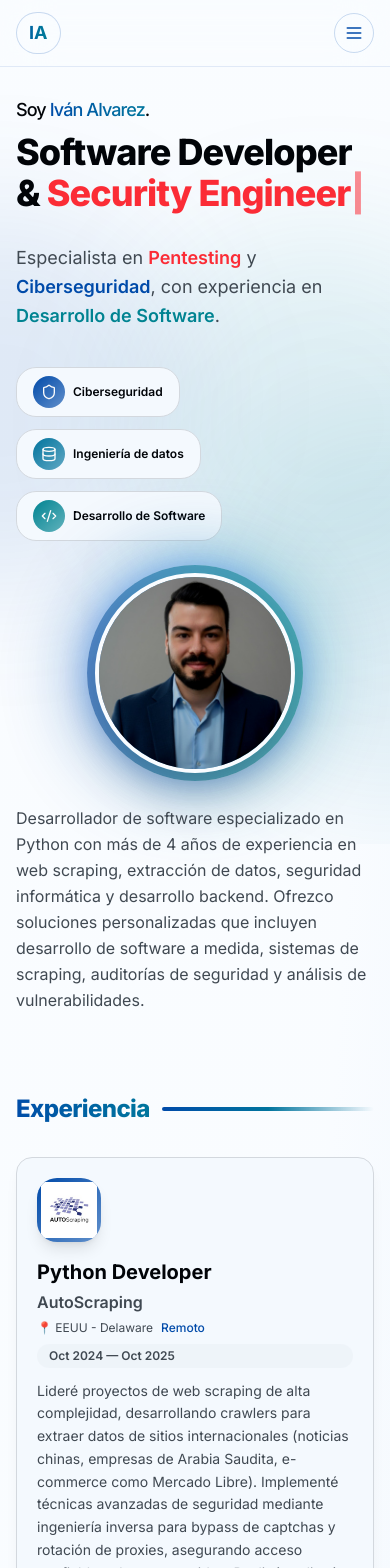
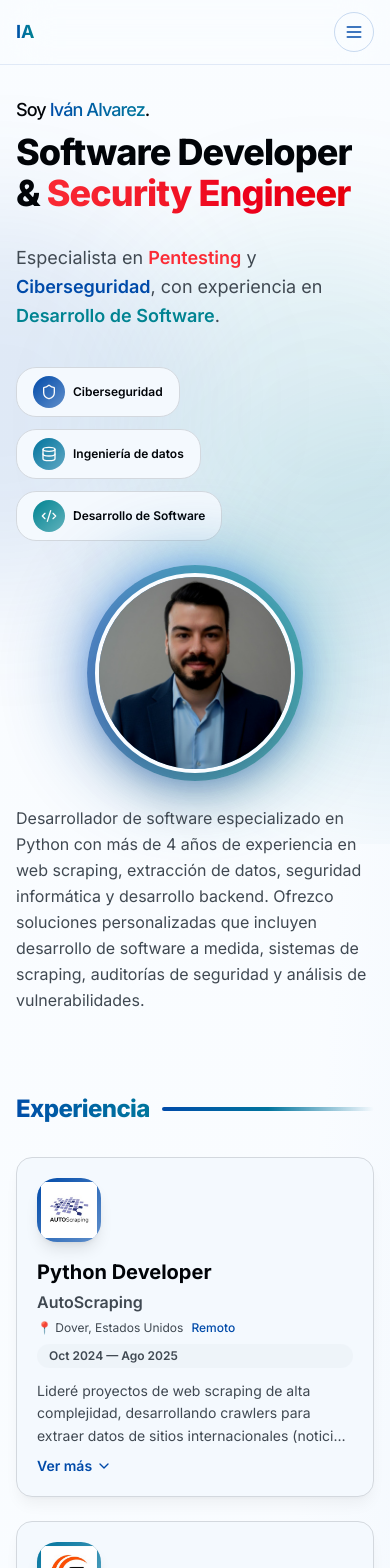
Before and after one commit to ivanlalvarez22/ivan-alvarez, a Next.js app: page / in a window 390 px wide. Shown: the top 1568 px of the page. Built offline with nearby package versions, Linux system fonts and the light colour scheme.

Commit message:
Sección ver mas en mobile

```diff
--- a/app/globals.css
+++ b/app/globals.css
@@ -180,6 +180,12 @@
 @layer utilities {
   .gradient-text {
     @apply bg-gradient-to-r from-primary via-secondary to-accent bg-clip-text text-transparent;
+    animation: gradient-shift 8s ease infinite;
+    background-size: 200% auto;
+  }
+
+  .gradient-text-red {
+    @apply bg-gradient-to-r from-red-500 via-red-600 to-red-400 bg-clip-text text-transparent;
     animation: gradient-shift 8s ease infinite;
     background-size: 200% auto;
   }
--- a/components/hero-section.tsx
+++ b/components/hero-section.tsx
@@ -98,7 +98,7 @@ export default function HeroSection() {
             </span>
             Software Developer &{" "}
             <span
-              className={`inline-block ${isRed ? "text-red-500" : "gradient-text"}`}
+              className={`inline-block ${isRed ? "gradient-text-red" : "gradient-text"}`}
               style={{ minWidth: "1ch" }}
             >
               {typingText}
--- a/components/navigation.tsx
+++ b/components/navigation.tsx
@@ -58,7 +58,7 @@ export default function Navigation() {
               e.preventDefault()
               window.scrollTo({ top: 0, behavior: "smooth" })
             }}
-            className="text-lg sm:text-xl font-bold bg-gradient-to-r from-primary via-secondary to-accent bg-clip-text text-transparent hover:scale-105 transition-transform px-3 py-1.5 rounded-full border border-primary/20 hover:border-primary/40 hover:bg-primary/5 transition-all duration-300"
+            className="text-lg sm:text-xl font-bold bg-gradient-to-r from-primary via-secondary to-accent bg-clip-text text-transparent hover:scale-105 transition-transform"
             aria-label="Ir al inicio"
           >
             IA
@@ -126,7 +126,7 @@ export default function Navigation() {
             className="fixed inset-0 z-[55] md:hidden bg-background/95 backdrop-blur-sm"
             onClick={() => setIsMenuOpen(false)}
           />
-          <div className="fixed top-0 right-0 z-[60] md:hidden w-full max-w-sm h-full bg-background/95 backdrop-blur-xl border-l border-primary/20 shadow-2xl mobile-menu-slide">
+          <div className="fixed top-0 right-0 z-[60] md:hidden w-full max-w-sm h-full bg-background/95 backdrop-blur-xl border-l border-primary/20 shadow-2xl mobile-menu-slide flex flex-col">
             <div className="flex items-center justify-between p-6 border-b border-primary/10">
               <div className="text-xl font-bold bg-gradient-to-r from-primary via-secondary to-accent bg-clip-text text-transparent">
                 Menú
@@ -140,7 +140,7 @@ export default function Navigation() {
               </button>
             </div>
 
-            <nav className="flex flex-col p-6 gap-3">
+            <nav className="flex flex-col p-6 gap-3 flex-1 overflow-y-auto">
               <a
                 href="#hero"
                 onClick={(e) => handleNavClick("hero", e)}
@@ -177,6 +177,21 @@ export default function Navigation() {
                 Contacto
               </a>
             </nav>
+
+            {/* Footer del menú */}
+            <div className="border-t border-primary/10 p-6 mt-auto">
+              <div className="text-center space-y-2">
+                <div className="text-sm font-bold bg-gradient-to-r from-primary via-secondary to-accent bg-clip-text text-transparent">
+                  Ivan Alvarez
+                </div>
+                <div className="text-xs text-muted-foreground">
+                  Security Engineer
+                </div>
+                <div className="text-[10px] text-muted-foreground/70 mt-2">
+                  © 2025 Todos los derechos reservados
+                </div>
+              </div>
+            </div>
           </div>
         </>
       )}
--- a/components/work-section.tsx
+++ b/components/work-section.tsx
@@ -2,19 +2,35 @@
 
 import Image from "next/image"
 import Link from "next/link"
-import { lazy, Suspense, useMemo } from "react"
+import { lazy, Suspense, useMemo, useState } from "react"
 
 const ArrowRight = lazy(() => import("lucide-react").then(mod => ({ default: mod.ArrowRight })))
+const ChevronDown = lazy(() => import("lucide-react").then(mod => ({ default: mod.ChevronDown })))
 
 export default function WorkSection() {
+  const [expandedJobs, setExpandedJobs] = useState<Set<number>>(new Set())
+
+  const toggleJob = (index: number) => {
+    setExpandedJobs(prev => {
+      const newSet = new Set(prev)
+      if (newSet.has(index)) {
+        newSet.delete(index)
+      } else {
+        newSet.add(index)
+      }
+      return newSet
+    })
+  }
+
   const jobs = useMemo(() => [
     {
-      year: "Oct 2024 — Oct 2025",
+      year: "Oct 2024 — Ago 2025",
       role: "Python Developer",
       company: "AutoScraping",
       logo: "/logos/autoscraping.jpeg",
       url: "https://autoscraping.com/",
-      location: "EEUU - Delaware",
+      city: "Dover",
+      country: "Estados Unidos",
       workType: "Remoto",
       gradient: "from-primary to-primary/60",
       description:
@@ -26,7 +42,8 @@ export default function WorkSection() {
       company: "Eclypsium, Inc.",
       logo: "/logos/eclypsium.jpeg",
       url: "http://eclypsium.com/",
-      location: "Portland, Oregon",
+      city: "Portland",
+      country: "Estados Unidos",
       workType: "Remoto",
       gradient: "from-secondary to-secondary/60",
       description:
@@ -38,7 +55,8 @@ export default function WorkSection() {
       company: "ITSE - Instituto Tecnológico de Santiago del Estero",
       logo: "/logos/logoitse2.png",
       url: "http://itse.gob.ar/",
-      location: "Santiago del Estero",
+      city: "Santiago del Estero",
+      country: "Argentina",
       workType: "Presencial",
       gradient: "from-accent to-primary",
       description:
@@ -46,11 +64,12 @@ export default function WorkSection() {
     },
     {
       year: "Dic 2016 — Oct 2024",
-      role: "Programming Instructor",
+      role: "Profesor particular",
       company: "Universidad Nacional de Santiago del Estero",
       logo: "/logos/unse.jpeg",
       url: "https://www.unse.edu.ar/",
-      location: "Santiago del Estero",
+      city: "Santiago del Estero",
+      country: "Argentina",
       workType: "Híbrido",
       gradient: "from-accent to-accent/60",
       description:
@@ -108,11 +127,11 @@ export default function WorkSection() {
                       {job.role}
                     </h3>
                     <p className="text-base sm:text-lg text-muted-foreground font-semibold">{job.company}</p>
-                    {(job.location || job.workType) && (
+                    {(job.city || job.country || job.workType) && (
                       <div className="flex items-center gap-2 mt-1.5 flex-wrap">
-                        {job.location && (
+                        {(job.city || job.country) && (
                           <span className="text-xs sm:text-sm text-muted-foreground">
-                            📍 {job.location}
+                            📍 {[job.city, job.country].filter(Boolean).join(", ")}
                           </span>
                         )}
                         {job.workType && (
@@ -127,12 +146,40 @@ export default function WorkSection() {
                     {job.year}
                   </div>
                 </div>
-                <p className="text-sm sm:text-base text-muted-foreground leading-relaxed">{job.description}</p>
-                <div className="flex items-center gap-2 text-primary font-semibold opacity-0 group-hover:opacity-100 transition-opacity duration-300">
-                  <span className="text-sm">Ver detalles</span>
-                  <Suspense fallback={<div className="w-4 h-4" />}>
-                    <ArrowRight className="w-4 h-4 group-hover:translate-x-1 transition-transform" />
-                  </Suspense>
+                <div>
+                  <div className="md:block">
+                    {expandedJobs.has(index) ? (
+                      <p className="text-sm sm:text-base text-muted-foreground leading-relaxed">
+                        {job.description}
+                      </p>
+                    ) : (
+                      <>
+                        <p className="text-sm sm:text-base text-muted-foreground leading-relaxed md:block line-clamp-3 md:line-clamp-none">
+                          {job.description}
+                        </p>
+                        <button
+                          onClick={() => toggleJob(index)}
+                          className="md:hidden mt-2 flex items-center gap-1 text-primary font-semibold text-sm hover:opacity-80 transition-opacity"
+                        >
+                          <span>Ver más</span>
+                          <Suspense fallback={<div className="w-4 h-4" />}>
+                            <ChevronDown className="w-4 h-4" />
+                          </Suspense>
+                        </button>
+                      </>
+                    )}
+                  </div>
+                  {expandedJobs.has(index) && (
+                    <button
+                      onClick={() => toggleJob(index)}
+                      className="md:hidden mt-2 flex items-center gap-1 text-primary font-semibold text-sm hover:opacity-80 transition-opacity"
+                    >
+                      <span>Ver menos</span>
+                      <Suspense fallback={<div className="w-4 h-4" />}>
+                        <ChevronDown className="w-4 h-4 rotate-180" />
+                      </Suspense>
+                    </button>
+                  )}
                 </div>
               </div>
             </div>
```
